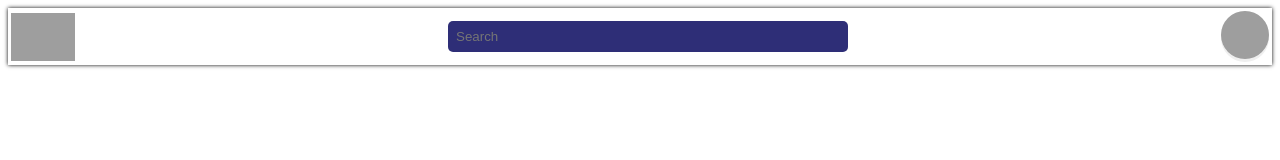
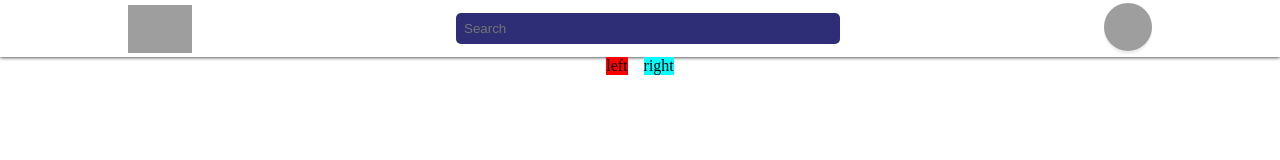
Before and after one commit to jyotisaini6181/first-website, a plain HTML site: page index.html in a window 1280 px wide. Drawn offline with Linux system fonts and the light colour scheme; grey boxes are pictures that could not be loaded.

Commit message:
LEFT RIGHT

```diff
--- a/index.html
+++ b/index.html
@@ -17,5 +17,9 @@
         <img src="https://picsum.photos/128" alt="" />
       </button>
     </nav>
+    <main>
+      <section class="posts">left</section>
+      <section class="follow">right</section>
+    </main>
   </body>
 </html>
--- a/style/main.css
+++ b/style/main.css
@@ -1,14 +1,19 @@
-/* body {
+body,
+html {
   padding: 0;
   margin: 0;
-} */
+}
+
+* {
+  box-sizing: border-box;
+}
 
 nav {
   display: flex;
   justify-content: space-between;
   align-items: center;
   box-shadow: 0 0 4px #000;
-  padding: 0.2rem;
+  padding: 0.2rem 8rem;
 }
 
 nav > img {
@@ -35,3 +40,18 @@ nav > button {
   padding: 0;
   border: none;
 }
+
+main {
+  display: flex;
+  width: 100vw;
+  justify-content: center;
+  gap: 1rem;
+}
+
+section.posts {
+  background-color: red;
+}
+
+section.follow {
+  background-color: cyan;
+}
```
